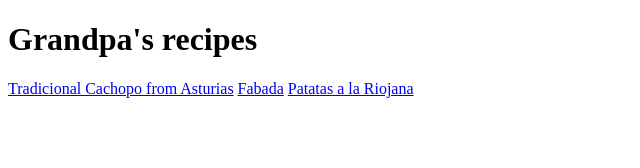
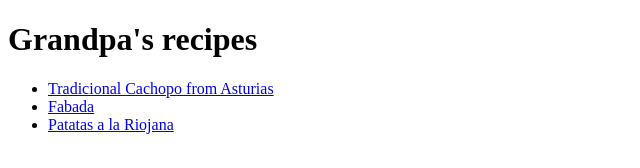
Before and after one commit to mu-di/odin-recipes, a plain HTML site: page index.html in a window 1280 px wide. Shown: the whole page, without its empty margins (0-640 px from the left). Drawn offline with Linux system fonts and the light colour scheme.

Commit message:
v2 of the project with small fixes
I have added a list and fixed "patatas" link

```diff
--- a/index.html
+++ b/index.html
@@ -7,8 +7,10 @@
 </head>
 <body>
     <h1>Grandpa's recipes</h1>
-    <a href="recipes/cachopo.html">Tradicional Cachopo from Asturias</a>
-    <a href="recipes/fabada.html">Fabada</a>
-    <a href="recipes/patatas.html>">Patatas a la Riojana</a>
+    <ul>
+        <li><a href="recipes/cachopo.html">Tradicional Cachopo from Asturias</a></li>
+        <li><a href="recipes/fabada.html">Fabada</a></li>
+        <li><a href="recipes/patatas.html">Patatas a la Riojana</a></li>
+    </ul>
 </body>
 </html>
```
Also changed, not shown: recipes/patatas.html (+1 -0 lines).
